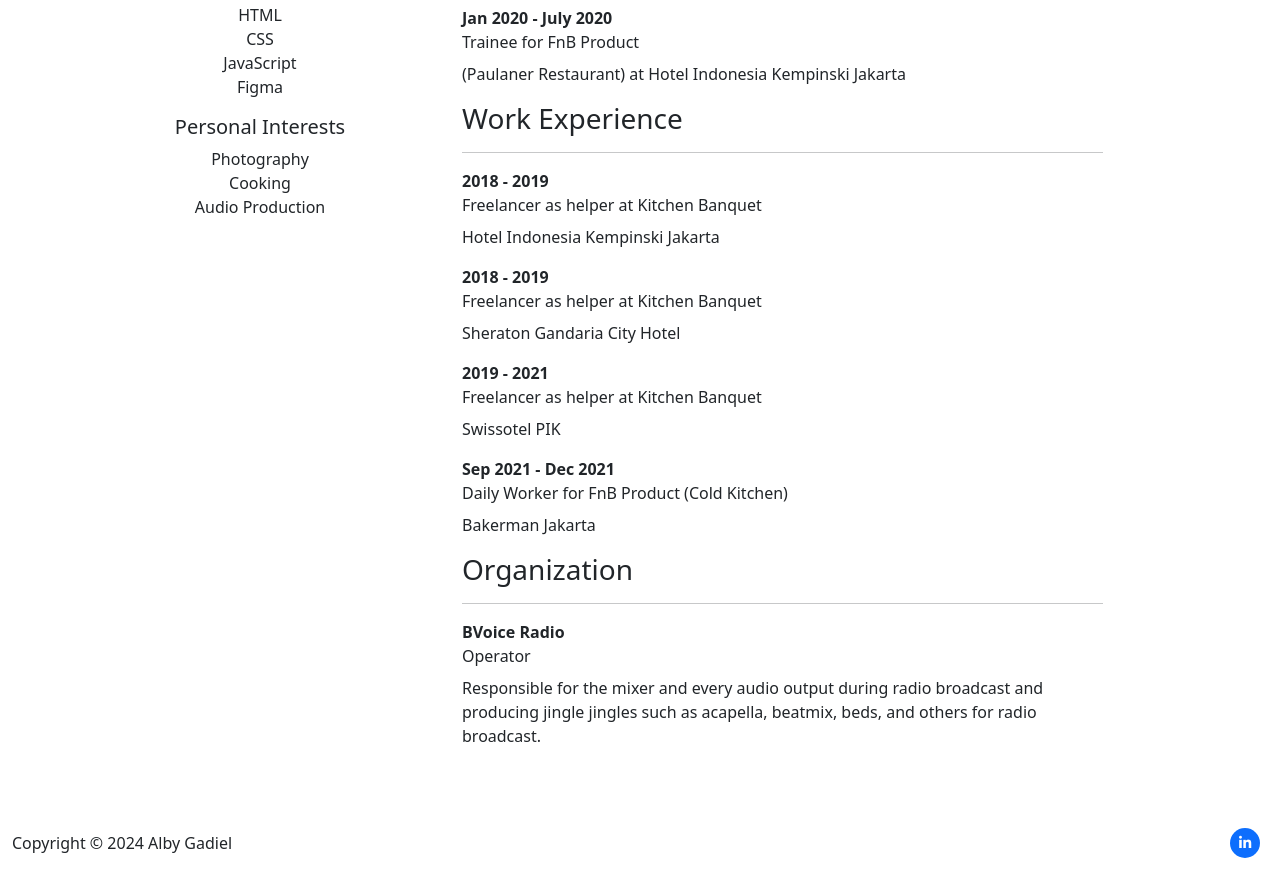
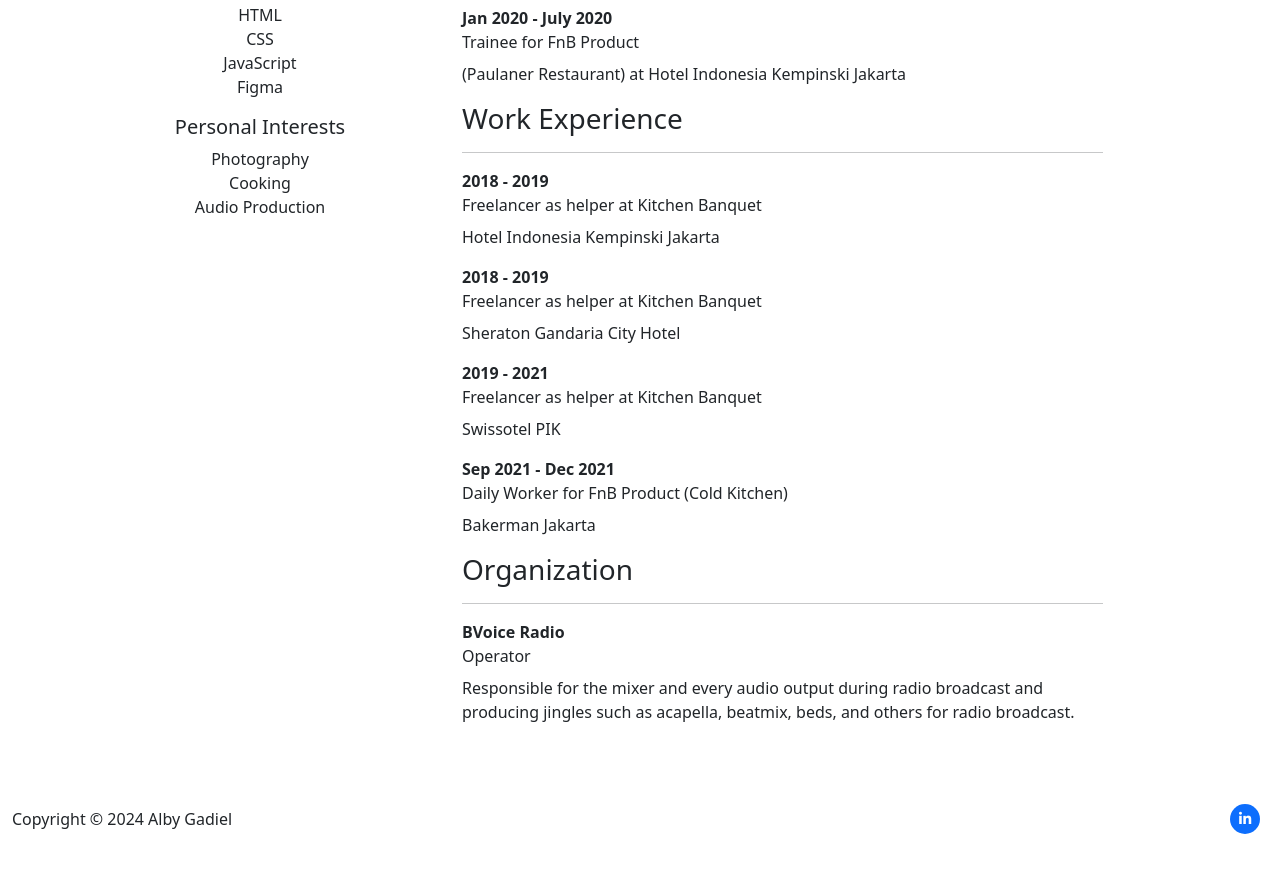
Before and after one commit to albygadiel2/albygadiel.github.io, a plain HTML site: page index.html in a window 1280 px wide. Shown: the part 5099-5973 px from the top of the page. After the commit the page ends 5949 px from the top, so only its background shows below. Drawn offline with nearby package versions, Linux system fonts and the light colour scheme.

Commit message:
Update index.html

```diff
--- a/index.html
+++ b/index.html
@@ -328,7 +328,7 @@
         <dl>
           <dt>BVoice Radio</dt>
           <dd>Operator</dd>
-          <dd>Responsible for the mixer and every audio output during radio broadcast and producing jingle jingles such as acapella, beatmix, beds, and others for radio broadcast.</dd>
+          <dd>Responsible for the mixer and every audio output during radio broadcast and producing jingles such as acapella, beatmix, beds, and others for radio broadcast.</dd>
         </dl>
       </div>
     </div>
```
